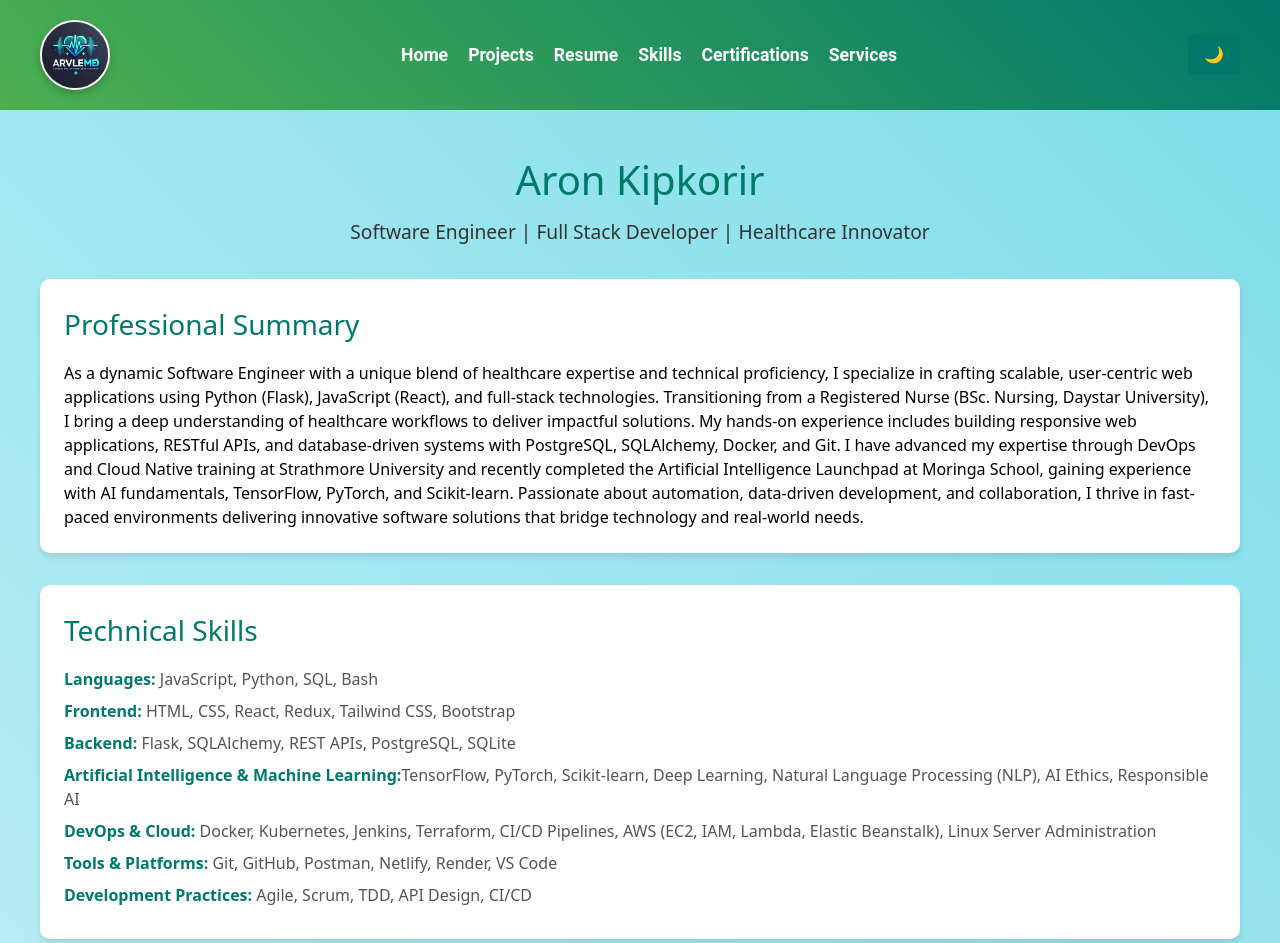
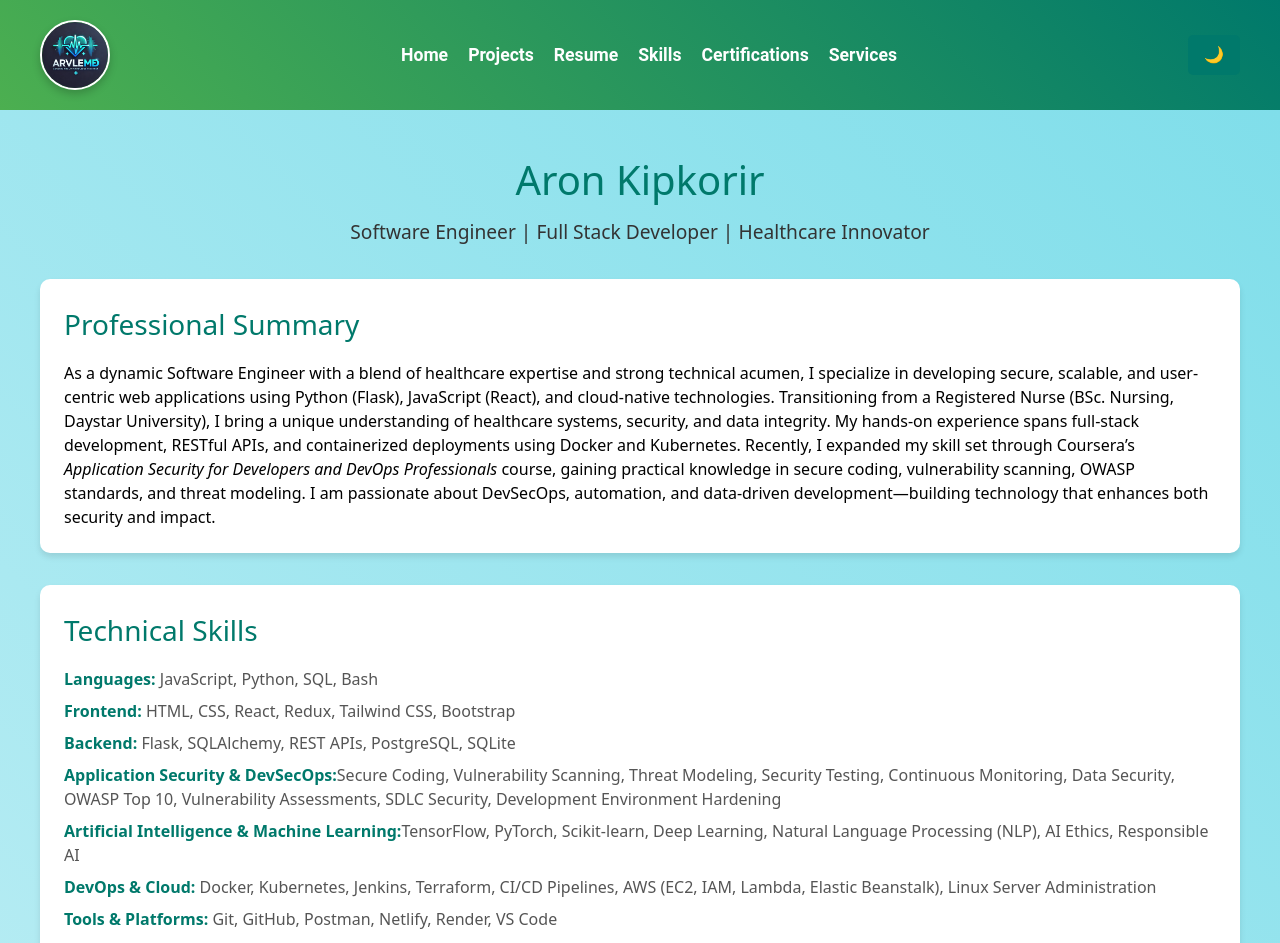
Before and after one commit to ARVLEMED/Aron-Portfolio, a React (Create React App) app: page /resume in a window 1280 px wide. Shown: the top 943 px of the page. Built offline with nearby package versions, Linux system fonts and the light colour scheme.

Commit message:
updates skills,certificates and resume

```diff
--- a/src/components/CertificationsPage.js
+++ b/src/components/CertificationsPage.js
@@ -6,11 +6,12 @@ import './Certifications.css';
 const certifications = [
   {
     id: 1,
-    title: 'Full Stack Web Development',
-    issuer: 'Moringa School',
-    date: 'March 2025',
-    description: 'Completed intensive training in HTML, CSS, JavaScript, React, Flask, and backend technologies.',
-    link: '/Certificates/aron_kipkorir_moringa_software_engineering_cert.png',
+    title: 'Application Security for Developers and DevOps Professionals',
+    issuer: 'Coursera',
+    date: 'November 2025',
+    description:
+      'Successfully completed the Application Security for Developers and DevOps Professionals, covering Secure Coding Practices,Vulnerability Assessments,Vulnerability Scanning,Threat Modeling,Security Testing,Continuous Monitoring,Data Security,Application Performance Management,Open Web Application Security Project (OWASP),Software Development Life Cycle (SDLC) Security and Development Environment Hardening',
+    link: 'https://www.coursera.org/account/accomplishments/certificate/CFRX1AMXAZWE',
   },
   {
     id: 2,
@@ -23,19 +24,19 @@ const certifications = [
   },
   {
     id: 3,
-    title: 'Bachelor of Science in Nursing',
-    issuer: 'Daystar University',
-    date: 'November 2023',
-    description: 'Comprehensive Education in Nursing and Healthcare Practices.',
-    link: '/Certificates/Degree Certificate.pdf',
-  },
-  {
-    id: 4,
     title: 'AWS Academy Graduate - AWS Academy Cloud Foundations',
     issuer: 'Amazon Web Services (AWS)',
     date: 'June 2025',
     description: 'Completed the AWS Cloud Foundation Course.',
     link: 'https://www.credly.com/badges/4f87d4a2-80d7-44fc-ae0a-8d04ad75b477/linked_in_profile',
+  },
+  {
+    id: 4,
+    title: 'Full Stack Web Development',
+    issuer: 'Moringa School',
+    date: 'March 2025',
+    description: 'Completed intensive training in HTML, CSS, JavaScript, React, Flask, and backend technologies.',
+    link: '/Certificates/aron_kipkorir_moringa_software_engineering_cert.png',
   },
   {
     id: 5,
@@ -68,6 +69,14 @@ const certifications = [
     date: 'April 2025',
     description: 'Mastered skills in HTML and CSS.',
     link: 'https://www.freecodecamp.org/certification/fcc48dfc922-8d03-480b-a201-002e5d015f2b/responsive-web-design',
+  },
+  {
+    id: 9,
+    title: 'Bachelor of Science in Nursing',
+    issuer: 'Daystar University',
+    date: 'November 2023',
+    description: 'Comprehensive Education in Nursing and Healthcare Practices.',
+    link: '/Certificates/Degree Certificate.pdf',
   },
 ];
 
--- a/src/components/Resumepage.js
+++ b/src/components/Resumepage.js
@@ -57,16 +57,14 @@ const Resume = () => {
         >
           <h2>Professional Summary</h2>
           <p>
-            As a dynamic Software Engineer with a unique blend of healthcare expertise and technical proficiency,
-            I specialize in crafting scalable, user-centric web applications using Python (Flask), JavaScript (React),
-            and full-stack technologies. Transitioning from a Registered Nurse (BSc. Nursing, Daystar University),
-            I bring a deep understanding of healthcare workflows to deliver impactful solutions. My hands-on experience
-            includes building responsive web applications, RESTful APIs, and database-driven systems with PostgreSQL,
-            SQLAlchemy, Docker, and Git. I have advanced my expertise through DevOps and Cloud Native training at
-            Strathmore University and recently completed the Artificial Intelligence Launchpad at Moringa School,
-            gaining experience with AI fundamentals, TensorFlow, PyTorch, and Scikit-learn. Passionate about automation,
-            data-driven development, and collaboration, I thrive in fast-paced environments delivering innovative software
-            solutions that bridge technology and real-world needs.
+            As a dynamic Software Engineer with a blend of healthcare expertise and strong technical acumen,
+            I specialize in developing secure, scalable, and user-centric web applications using Python (Flask),
+            JavaScript (React), and cloud-native technologies. Transitioning from a Registered Nurse (BSc. Nursing, Daystar University),
+            I bring a unique understanding of healthcare systems, security, and data integrity.
+            My hands-on experience spans full-stack development, RESTful APIs, and containerized deployments using Docker and Kubernetes.
+            Recently, I expanded my skill set through Coursera’s <em>Application Security for Developers and DevOps Professionals</em> course,
+            gaining practical knowledge in secure coding, vulnerability scanning, OWASP standards, and threat modeling.
+            I am passionate about DevSecOps, automation, and data-driven development—building technology that enhances both security and impact.
           </p>
         </motion.section>
 
@@ -82,6 +80,13 @@ const Resume = () => {
             <li><strong>Languages:</strong> JavaScript, Python, SQL, Bash</li>
             <li><strong>Frontend:</strong> HTML, CSS, React, Redux, Tailwind CSS, Bootstrap</li>
             <li><strong>Backend:</strong> Flask, SQLAlchemy, REST APIs, PostgreSQL, SQLite</li>
+            <li>
+              <strong>Application Security & DevSecOps:</strong>
+              Secure Coding, Vulnerability Scanning, Threat Modeling,
+              Security Testing, Continuous Monitoring, Data Security,
+              OWASP Top 10, Vulnerability Assessments, SDLC Security,
+              Development Environment Hardening
+            </li>
             <li>
               <strong>Artificial Intelligence & Machine Learning:</strong>
               TensorFlow, PyTorch, Scikit-learn, Deep Learning,
@@ -122,9 +127,7 @@ const Resume = () => {
               GitHub
             </a>.
           </p>
-
         </motion.section>
-
 
         {/* ===== Soft Skills ===== */}
         <motion.section
@@ -141,7 +144,6 @@ const Resume = () => {
             <li>User-focused design and human-centered thinking</li>
             <li>Empathy and feedback-driven mindset</li>
           </ul>
-
         </motion.section>
 
         {/* ===== Experience ===== */}
@@ -152,19 +154,29 @@ const Resume = () => {
           animate="visible"
         >
           <h2>Experience</h2>
+
+          <p><strong>Coursera</strong> – Application Security for Developers and DevOps Professionals <em>(Nov 2025)</em></p>
+          <ul>
+            <li>Completed comprehensive training on secure coding, vulnerability scanning, OWASP standards, and threat modeling.</li>
+            <li>Gained practical skills in continuous monitoring, vulnerability assessment, and secure software development lifecycle (SDLC).</li>
+          </ul>
+
           <p><strong>Strathmore University / Nairobi DevOps Community</strong> – DevOps & Cloud Native Training <em>(Apr 2025 – Jul 2025)</em></p>
           <ul>
             <li>Hands-on DevOps training covering CI/CD, Docker, Terraform, Jenkins, and Kubernetes.</li>
             <li>Worked with AWS services (EC2, IAM, Lambda, Elastic Beanstalk) and Infrastructure as Code.</li>
           </ul>
+
           <p><strong>Moringa School</strong> – Artificial Intelligence Launchpad <em>(Sep 2025)</em></p>
           <ul>
             <li>Completed training in ML, DL, and NLP with TensorFlow, PyTorch, and Scikit-learn.</li>
           </ul>
+
           <p><strong>FreeCodeCamp</strong> – Self-Directed Learning <em>(Mar 2025 – Present)</em></p>
           <ul>
             <li>Completed certifications in Frontend Libraries, JavaScript Algorithms, and Data Visualization.</li>
           </ul>
+
           <p><strong>Moringa School</strong> – Software Engineering Student <em>(Sep 2024 – Mar 2025)</em></p>
           <ul>
             <li>Built full-stack apps using React, Flask, and PostgreSQL via project-based learning.</li>
@@ -180,6 +192,7 @@ const Resume = () => {
         >
           <h2>Education</h2>
           <ul>
+            <li><strong>Coursera</strong> – Application Security for Developers and DevOps Professionals <em>(Nov 2025)</em></li>
             <li><strong>Moringa School</strong> – Artificial Intelligence Launchpad <em>(Sep 2025)</em></li>
             <li><strong>Moringa School</strong> – Full Stack Web Development <em>(Sep 2024 – Mar 2025)</em></li>
             <li><strong>Strathmore University</strong> – DevOps Certificate <em>(Apr 2025 – Jul 2025)</em></li>
--- a/src/components/Skillspage.js
+++ b/src/components/Skillspage.js
@@ -35,7 +35,7 @@ const SkillsPage = () => {
             </ul>
           </section>
 
-          {/* 🧠 New AI & ML Section */}
+          {/* 🧠 AI & ML Section */}
           <section className="skills-category">
             <h2>Artificial Intelligence & Machine Learning</h2>
             <ul>
@@ -81,6 +81,24 @@ const SkillsPage = () => {
             </ul>
           </section>
 
+          {/* 🛡️ Application Security Section */}
+          <section className="skills-category">
+            <h2>Application Security</h2>
+            <ul>
+              <li>Secure Coding Practices</li>
+              <li>Vulnerability Assessments</li>
+              <li>Vulnerability Scanning</li>
+              <li>Threat Modeling</li>
+              <li>Security Testing</li>
+              <li>Continuous Monitoring</li>
+              <li>Data Security</li>
+              <li>Application Performance Management</li>
+              <li>Open Web Application Security Project (OWASP)</li>
+              <li>Software Development Life Cycle (SDLC) Security</li>
+              <li>Development Environment Hardening</li>
+            </ul>
+          </section>
+
           <section className="skills-category">
             <h2>Soft Skills</h2>
             <ul>
```
Lines whose indentation alone changed are shown as unchanged.
